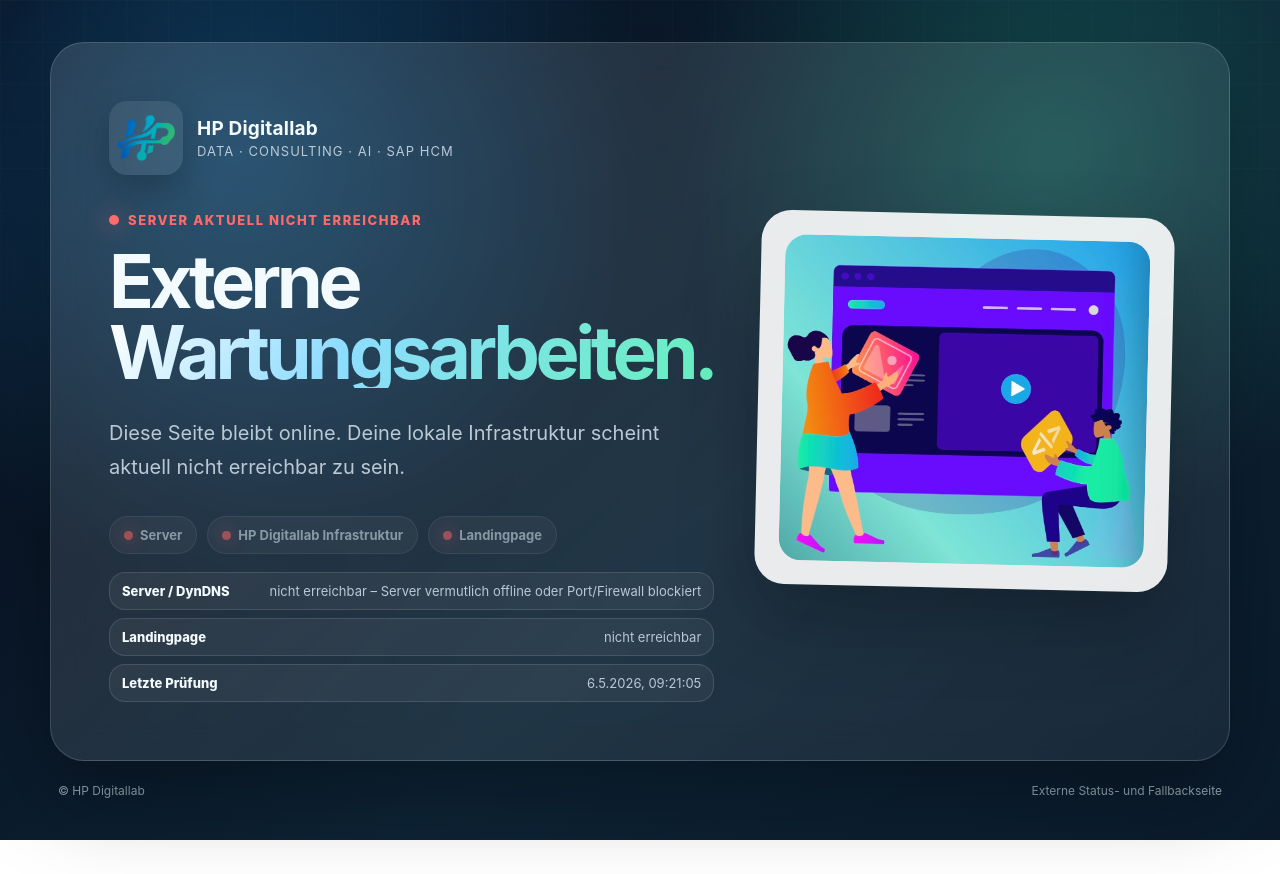
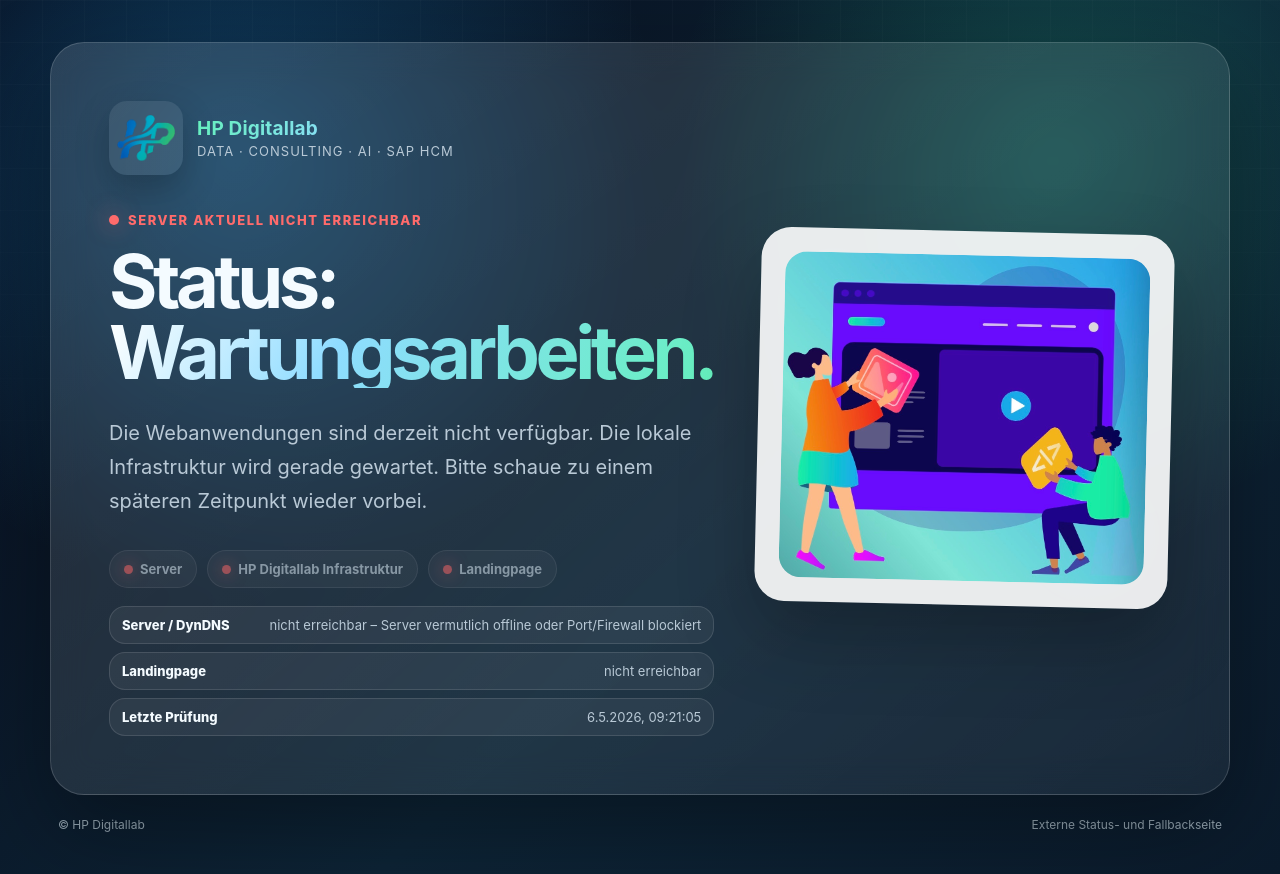
Before and after one commit to hannes813/hp-fallback-page, a plain HTML site: page index.html in a window 1280 px wide. Before the commit the page ends 840 px from the top, so only its background shows below. Drawn offline with Linux system fonts and the light colour scheme; no server answers.

Commit message:
Add files via upload

```diff
--- a/index.html
+++ b/index.html
@@ -89,6 +89,14 @@
       display: block;
       font-size: 19px;
       letter-spacing: 0.01em;
+    }
+
+	.brand-gradient {
+      display: block;
+      color: transparent;
+      background: linear-gradient(120deg, #65f0bd 0%, #8fdcff 62%, #ffffff 100%);
+      -webkit-background-clip: text;
+      background-clip: text;
     }
 
     .brand-text span {
@@ -304,17 +312,17 @@
         <div class="brand">
           <img src="logo.png" alt="HP Digitallab Logo">
           <div class="brand-text">
-            <strong>HP Digitallab</strong>
+            <strong class="brand-gradient">HP Digitallab</strong>
             <span>Data · Consulting · AI · SAP HCM</span>
           </div>
         </div>
 
         <p class="eyebrow" id="server-status">Status wird geprüft …</p>
         <h1>
-          Externe <span class="gradient-text">Wartungsarbeiten.</span>
+          Status: <span class="gradient-text">Wartungsarbeiten.</span>
         </h1>
         <p class="lead" id="lead-text">
-          Aktuell erreichst du diese Seite nicht. Wir führen gerade Wartungs- Optimerungsarbeiten an der Infrarstruktur durch.
+          Aktuell erreichst du diese Seite nicht. Wir führen gerade Wartungs- und Optimerungsarbeiten an der Infrarstruktur durch.
         </p>
 
         <div class="info-line" aria-label="Systemlinks">
@@ -421,11 +429,11 @@
       if (serverOk) {
         statusEl.textContent = "Server erreichbar";
         statusEl.classList.add("online");
-        leadEl.textContent = "Die externe Fallback-Seite ist erreichbar und deine Infrastruktur antwortet aktuell.";
+        leadEl.textContent = "Die Homepage ist derzeit nicht erreichbar, wir führen gerade Wartungs- und Optimierungsarbeiten durch.";
       } else {
         statusEl.textContent = "Server aktuell nicht erreichbar";
         statusEl.classList.add("offline");
-        leadEl.textContent = "Diese Seite bleibt online. Deine lokale Infrastruktur scheint aktuell nicht erreichbar zu sein.";
+        leadEl.textContent = "Die Webanwendungen sind derzeit nicht verfügbar. Die lokale Infrastruktur wird gerade gewartet. Bitte schaue zu einem späteren Zeitpunkt wieder vorbei.";
       }
     }
 
```
